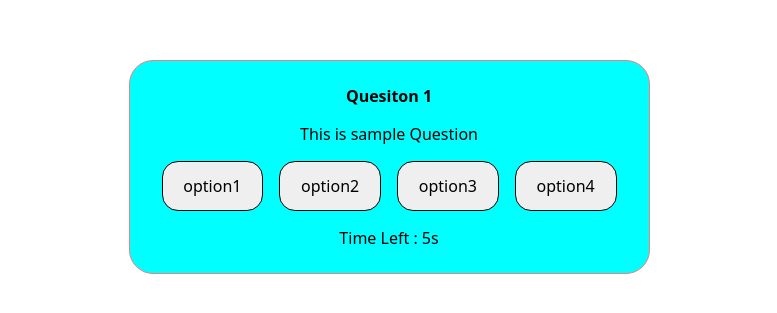
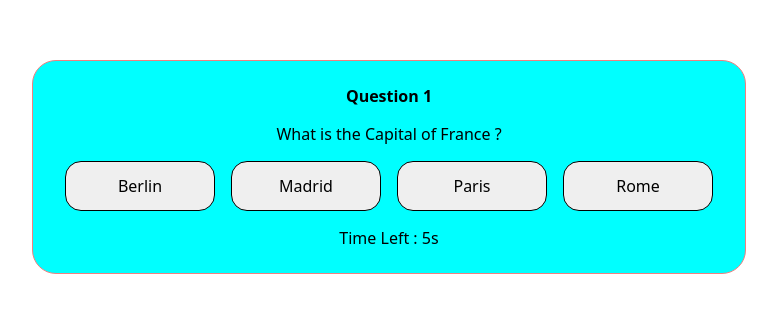
Before and after one commit to surya74697873/react-practice, a React (Vite) app: page / in a window 1280 px wide. Shown: the part 233-546 px from the top of the page, without its empty margins (251-1028 px from the left). Built offline with nearby package versions, Linux system fonts and the light colour scheme.

Commit message:
Quiz Component Over

```diff
--- /dev/null
+++ b/src/Quiz/Data.js
@@ -0,0 +1,64 @@
+const data = [
+    {
+        "id" : 1,
+        "questions" : "What is the Capital of France ?",
+        "options" : ["Berlin", "Madrid", "Paris", "Rome"],
+        "correctOption" : "Paris"
+    },
+    {
+        "id" : 2,
+        "questions" : "Which Planet is known as the Red Planet ?",
+        "options" : ["Venus", "Mars", "Jupiter", "Saturn"],
+        "correctOption" : "Mars"
+    },
+    {
+        "id" : 3,
+        "questions" : "What kind of small objects compose much of the universe ?",
+        "options" : ["Atoms", "Dark Matter", "Anti Matter", "None"],
+        "correctOption" : "Dark Matter"
+    },
+    {
+        "id" : 4,
+        "questions" : "What is the Shape of the Earth ?",
+        "options" : ["Round", "Flat", "Has no shape", "SpHeroid"],
+        "correctOption" : "SpHeroid"
+    },
+    {
+        "id" : 5,
+        "questions" : "Which is a hypothetical string theory weightless particle ?",
+        "options" : ["Graviton", "Earth Worm Jim", "Anti-matter","Baryonic Matter"],
+        "correctOption" : "Graviton"
+    },
+    {
+        "id" : 6,
+        "questions" : "What is the chemical symbol for the element commonly known as 'table salt' ?",
+        "options" : ["Ti", "NaCl", "CO2","H2O"],
+        "correctOption" : "NaCl"
+    },
+    {
+        "id" : 7,
+        "questions" : "Which is the largest animal that is at present thriving ?",
+        "options" : ["Blue Whale", "Crocodile", "Elephant","tiger"],
+        "correctOption" : "Blue Whale"
+    },
+    {
+        "id" : 8,
+        "questions" : "An Array is what kind of data structure ?",
+        "options" : ["Linear", "Non Linear", "Complex","None"],
+        "correctOption" : "Linear"
+    },
+    {
+        "id" : 9,
+        "questions" : "A Stack follows the principle of ?",
+        "options" : ["LIFO", "FIFO", "Both","None"],
+        "correctOption" : "LIFO"
+    },
+    {
+        "id" : 10,
+        "questions" : "Ensure a class has only one instance, and provide a global access point to it ?",
+        "options" : ["Single Class Factory", "Proxy", "Singleton","Flyweight"],
+        "correctOption" : "Singleton"
+    },
+]
+
+export default data;
--- a/src/Quiz/Quiz.css
+++ b/src/Quiz/Quiz.css
@@ -12,10 +12,15 @@ p,h2{
 }
 
 .score-section{
-    display: none;
+    width: 100%;
+}
+
+.options{
+    display: flex;
 }
 
 button{
+    width: 150px;
     border-radius: 1em;
     padding: .8em 1.3em;
     border: 1px solid;
--- a/src/Quiz/Quiz.jsx
+++ b/src/Quiz/Quiz.jsx
@@ -1,22 +1,76 @@
-import './Quiz.css'
+import { useState } from "react";
+import data from "./Data";
+import "./Quiz.css";
+import { useEffect } from "react";
 
 const Quiz = () => {
+  const [currentQuestion, setCurrentQuestion] = useState(0);
+  const [score, setScore] = useState(0);
+  const [scoreCard, setScoreCard] = useState(false);
+  const [timer, setTimer] = useState(10)
+
+  useEffect(() => {
+    const interval = setInterval(() => {
+      setTimer((prevTimer) => {
+        if (prevTimer === 1) {
+          if (currentQuestion < data.length - 1) {
+            setCurrentQuestion((prevQuestion) => prevQuestion + 1);
+            return 10;
+          } else {
+            setScoreCard(true);
+            clearInterval(interval);
+            return prevTimer;
+          }
+        } else {
+          return prevTimer - 1;
+        }
+      });
+    },1000)
+
+    return () => clearInterval(interval)
+  },[currentQuestion,timer])
+
+  function checkCorrections(option) {
+    if (data[currentQuestion].correctOption === option) {
+      setScore((prevScore) => prevScore + 1);
+    }
+
+    if (currentQuestion < data.length - 1){
+      setCurrentQuestion((prevQuestion) => prevQuestion + 1);
+    }
+    else
+      setScoreCard(true)
+    setTimer(10)
+  }
+
+
+  function restartQuiz(){
+    setCurrentQuestion(0)
+    setScore(0)
+    setScoreCard(false)
+  }
+
   return (
     <div className="Quiz">
-      <div className="score-section" >
-        <h2>Your Score : 3/3</h2><button>Restart</button>
-      </div>
-      <div className="question-section">
-        <h2>Quesiton 1</h2>
-        <p>This is sample Question</p>
-        <class className="options">
-          <button>option1</button>
-          <button>option2</button>
-          <button>option3</button>
-          <button>option4</button>
-        </class>
-        <div className="timer">Time Left : 5s</div>
-      </div>
+      {scoreCard ? (
+        <div className="score-section">
+          <h2>Your Score : {`${score} / ${data.length} `}</h2>
+          <button onClick={restartQuiz}>Restart</button>
+        </div>
+      ) : (
+        <div className="question-section">
+          <h2>Question {currentQuestion + 1}</h2>
+          <p>{data[currentQuestion].questions}</p>
+          <div className="options">
+            {data[currentQuestion].options.map((option, index) => (
+              <button key={index} onClick={() => checkCorrections(option)}>
+                {option}
+              </button>
+            ))}
+          </div>
+          <div className="timer">Time Left : {timer}s</div>
+        </div>
+      )}
     </div>
   );
 };
```
